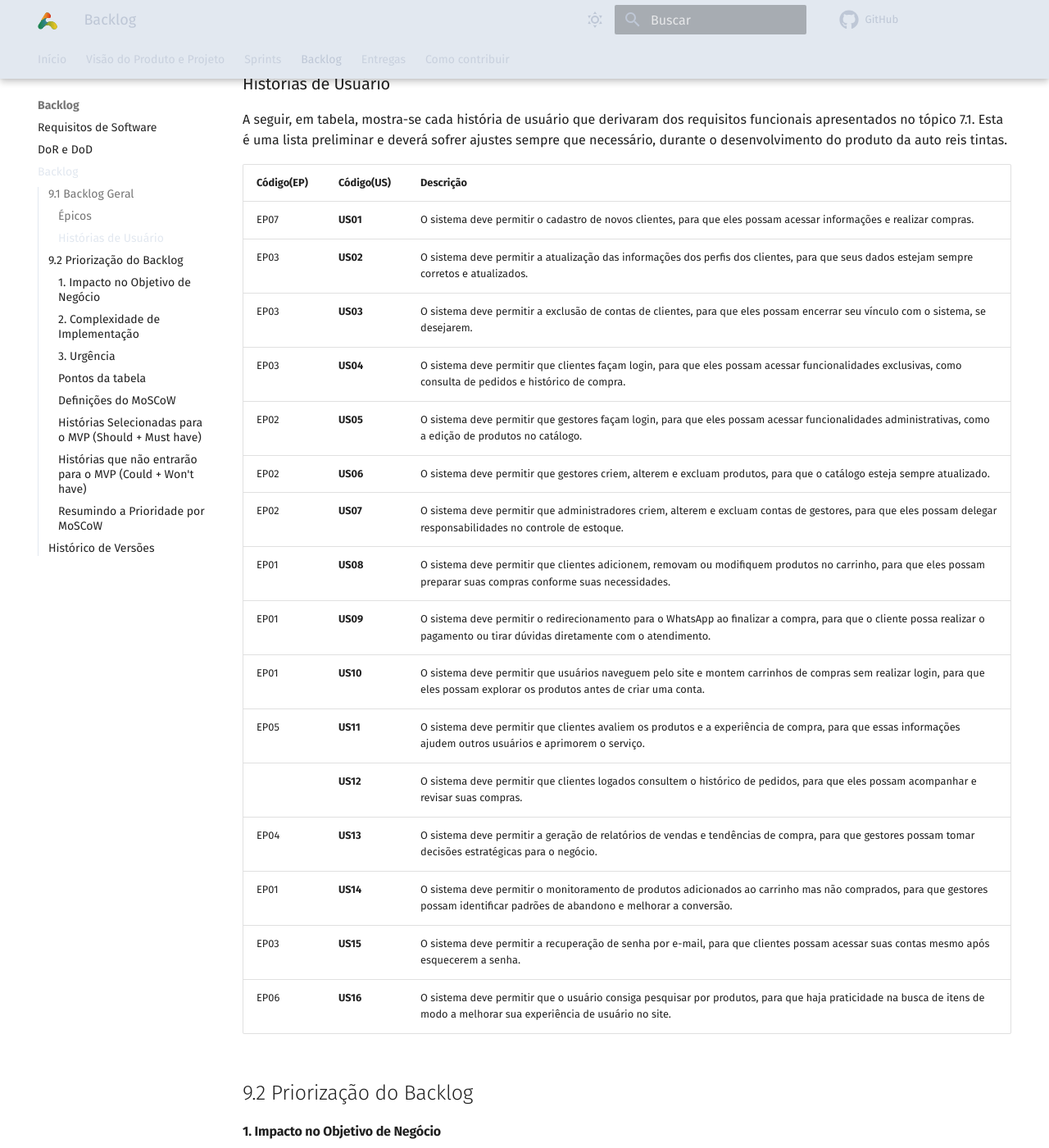
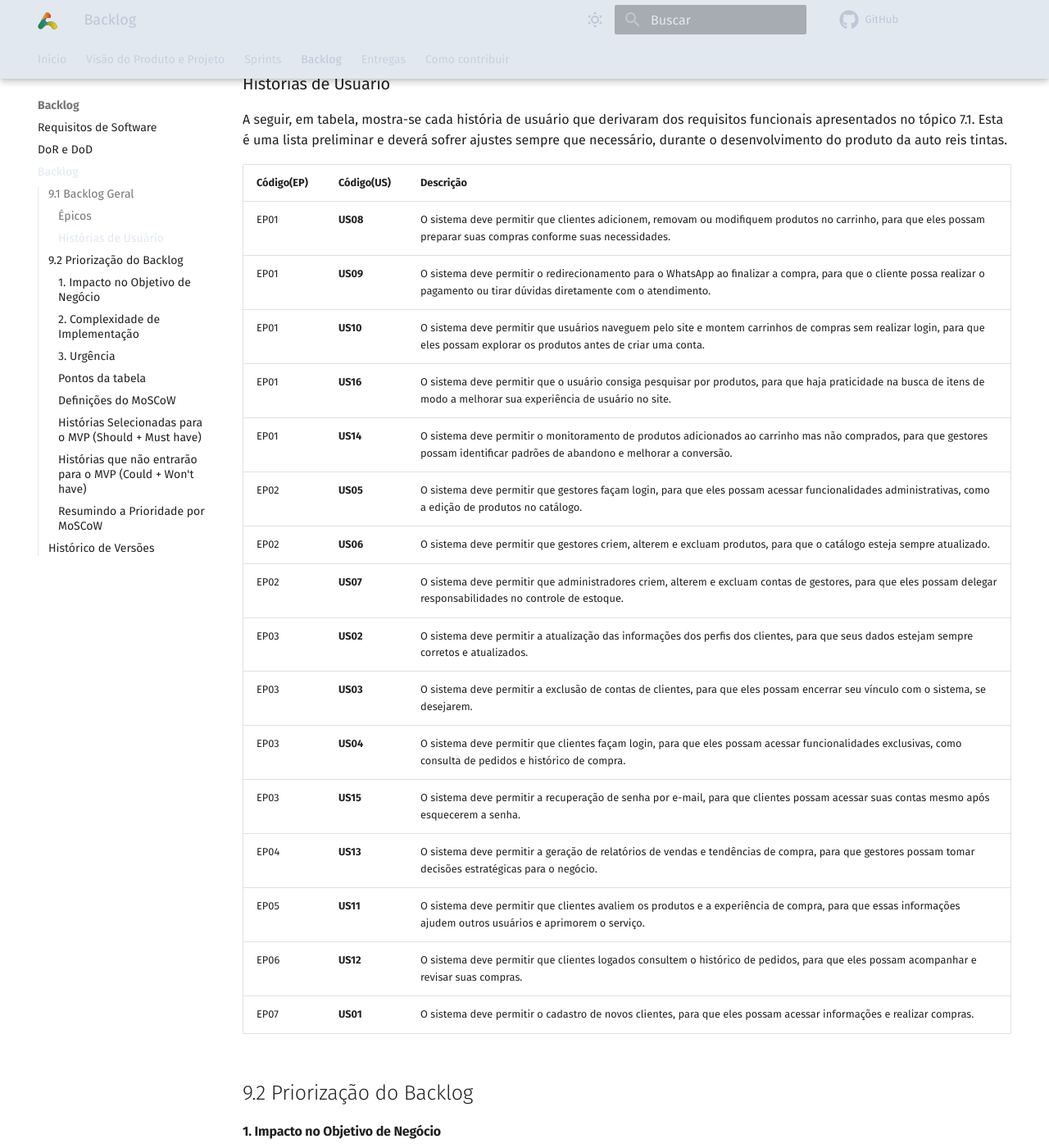
Before and after one commit to mdsreq-fga-unb/2024.2-T03-AutoReiTintas, an MkDocs documentation site: the page built from docs/auto-rei-tintas/docs/sections/product_vision/9_backlog.md, in a window 1280 px wide and 1400 px high, scrolled down 748 px. Shown: the whole window at 82% size. Built offline with MkDocs 1.6.1 and Material for MkDocs 9.7.7, drawn with Linux system fonts in a browser that asks for light colours; comment, search, counter and statistics services are not loaded.

Commit message:
Update 9_backlog.md

```diff
--- a/docs/auto-rei-tintas/docs/sections/product_vision/9_backlog.md
+++ b/docs/auto-rei-tintas/docs/sections/product_vision/9_backlog.md
@@ -19,22 +19,22 @@ A seguir, em tabela, mostra-se cada história de usuário que derivaram dos requ
 
 | Código(EP) | **Código(US)** | **Descrição** |
 | ---| ---| --- |
-| EP07 | **US01** | O sistema deve permitir o cadastro de novos clientes, para que eles possam acessar informações e realizar compras. |
+| EP01 | **US08** | O sistema deve permitir que clientes adicionem, removam ou modifiquem produtos no carrinho, para que eles possam preparar suas compras conforme suas necessidades. |
+| EP01 | **US09** | O sistema deve permitir o redirecionamento para o WhatsApp ao finalizar a compra, para que o cliente possa realizar o pagamento ou tirar dúvidas diretamente com o atendimento. |
+| EP01 | **US10** | O sistema deve permitir que usuários naveguem pelo site e montem carrinhos de compras sem realizar login, para que eles possam explorar os produtos antes de criar uma conta. |
+| EP01 | **US16** | O sistema deve permitir que o usuário consiga pesquisar por produtos, para que haja praticidade na busca de itens de modo a melhorar sua experiência de usuário no site. |
+| EP01 | **US14** | O sistema deve permitir o monitoramento de produtos adicionados ao carrinho mas não comprados, para que gestores possam identificar padrões de abandono e melhorar a conversão. |
+| EP02 | **US05** | O sistema deve permitir que gestores façam login, para que eles possam acessar funcionalidades administrativas, como a edição de produtos no catálogo. |
+| EP02 | **US06** | O sistema deve permitir que gestores criem, alterem e excluam produtos, para que o catálogo esteja sempre atualizado. |
+| EP02 | **US07** | O sistema deve permitir que administradores criem, alterem e excluam contas de gestores, para que eles possam delegar responsabilidades no controle de estoque. |
 | EP03 | **US02** | O sistema deve permitir a atualização das informações dos perfis dos clientes, para que seus dados estejam sempre corretos e atualizados. |
 | EP03 | **US03** | O sistema deve permitir a exclusão de contas de clientes, para que eles possam encerrar seu vínculo com o sistema, se desejarem. |
 | EP03 | **US04** | O sistema deve permitir que clientes façam login, para que eles possam acessar funcionalidades exclusivas, como consulta de pedidos e histórico de compra. |
-| EP02 | **US05** | O sistema deve permitir que gestores façam login, para que eles possam acessar funcionalidades administrativas, como a edição de produtos no catálogo. |
-| EP02 | **US06** | O sistema deve permitir que gestores criem, alterem e excluam produtos, para que o catálogo esteja sempre atualizado. |
-| EP02 | **US07** | O sistema deve permitir que administradores criem, alterem e excluam contas de gestores, para que eles possam delegar responsabilidades no controle de estoque. |
-| EP01 | **US08** | O sistema deve permitir que clientes adicionem, removam ou modifiquem produtos no carrinho, para que eles possam preparar suas compras conforme suas necessidades. |
-| EP01 | **US09** | O sistema deve permitir o redirecionamento para o WhatsApp ao finalizar a compra, para que o cliente possa realizar o pagamento ou tirar dúvidas diretamente com o atendimento. |
-| EP01 | **US10** | O sistema deve permitir que usuários naveguem pelo site e montem carrinhos de compras sem realizar login, para que eles possam explorar os produtos antes de criar uma conta. |
+| EP03 | **US15** | O sistema deve permitir a recuperação de senha por e-mail, para que clientes possam acessar suas contas mesmo após esquecerem a senha. |
+| EP04 | **US13** | O sistema deve permitir a geração de relatórios de vendas e tendências de compra, para que gestores possam tomar decisões estratégicas para o negócio. |
 | EP05 | **US11** | O sistema deve permitir que clientes avaliem os produtos e a experiência de compra, para que essas informações ajudem outros usuários e aprimorem o serviço. |
-|  | **US12** | O sistema deve permitir que clientes logados consultem o histórico de pedidos, para que eles possam acompanhar e revisar suas compras. |
-| EP04 | **US13** | O sistema deve permitir a geração de relatórios de vendas e tendências de compra, para que gestores possam tomar decisões estratégicas para o negócio. |
-| EP01 | **US14** | O sistema deve permitir o monitoramento de produtos adicionados ao carrinho mas não comprados, para que gestores possam identificar padrões de abandono e melhorar a conversão. |
-| EP03 | **US15** | O sistema deve permitir a recuperação de senha por e-mail, para que clientes possam acessar suas contas mesmo após esquecerem a senha. |
-| EP06 | **US16** | O sistema deve permitir que o usuário consiga pesquisar por produtos, para que haja praticidade na busca de itens de modo a melhorar sua experiência de usuário no site. |
+| EP06 | **US12** | O sistema deve permitir que clientes logados consultem o histórico de pedidos, para que eles possam acompanhar e revisar suas compras. |
+| EP07 | **US01** | O sistema deve permitir o cadastro de novos clientes, para que eles possam acessar informações e realizar compras. |
 
 ## 9.2 Priorização do Backlog
 
```
